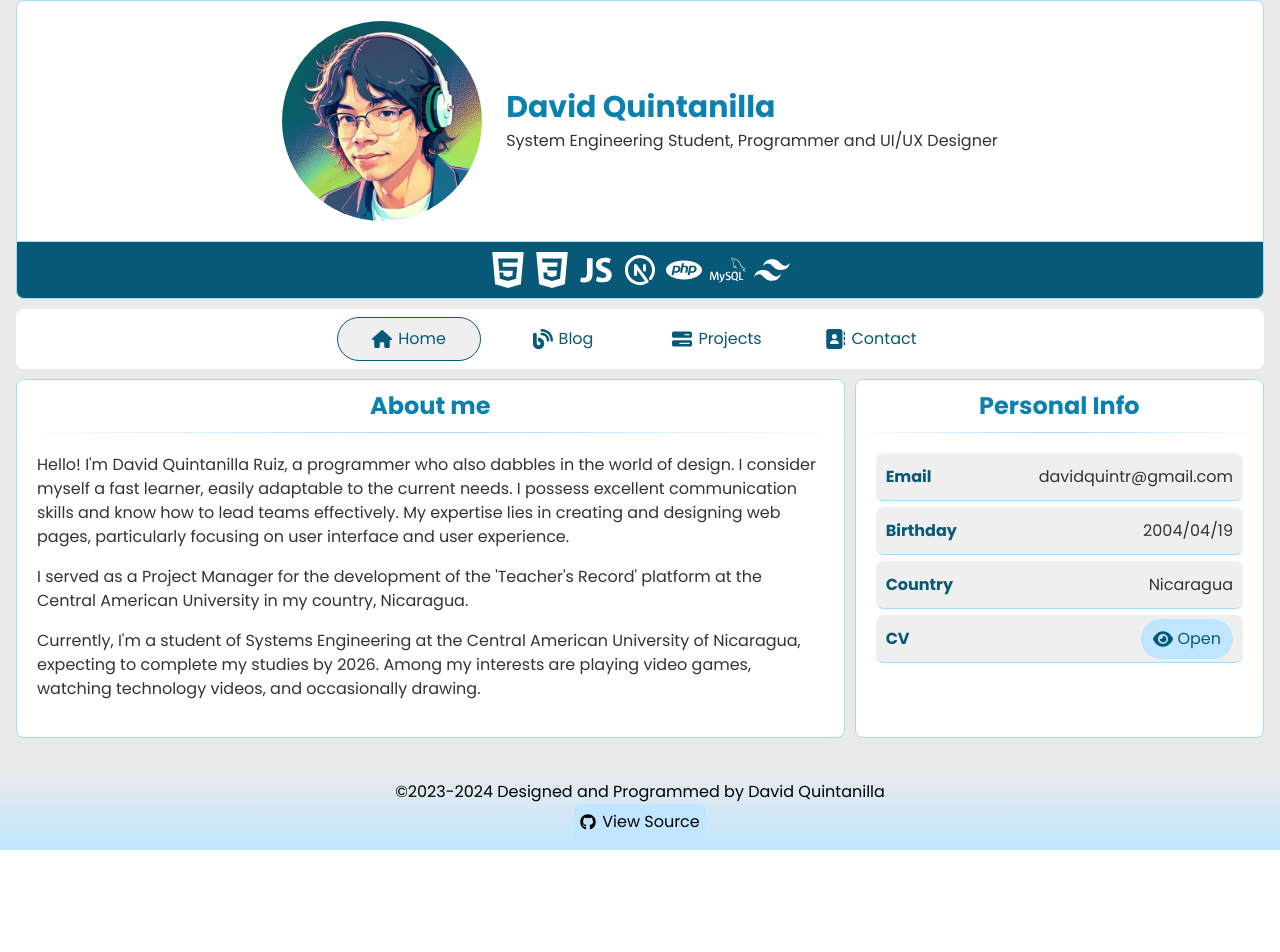
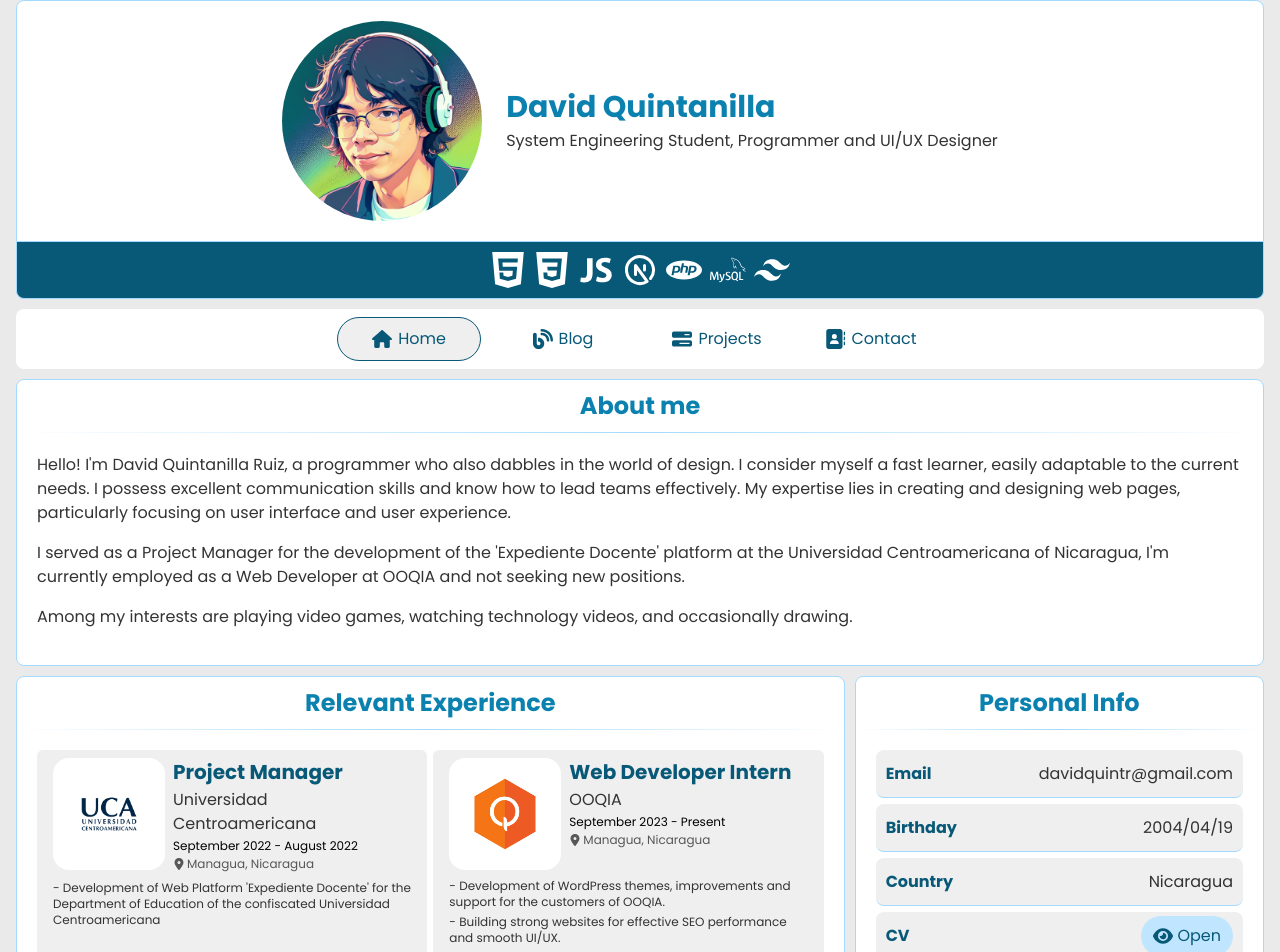
Before and after one commit to davidquintr/portfolio, a Next.js app: page / in a window 1280 px wide. Shown: the top 952 px of the page. Before the commit the page ends 850 px from the top, so only its background shows below. Built offline with nearby package versions, Linux system fonts and the light colour scheme; what tailwindcss-animated would draw is missing.

Commit message:
added experience

```diff
--- a/src/app/components/header.tsx
+++ b/src/app/components/header.tsx
@@ -17,12 +17,12 @@ export default function Header() {
     <header className="max-w-[1360px] w-full mx-auto">
       <div className="flex-col border sm:mx-4 bg-white dark:bg-black border-light-blue-200 dark:border-dark-blue-200 rounded-t-lg p-2.5 sm:p-5 dark:bg-dark-gradient flex justify-center gap-6 min-h-[240px] items-center sm:flex-row">
         <Image
-          className="rounded-full"
+          className="rounded-full size-[200px]"
           src="/davidquint-photo.png"
           quality={20}
-          width={200}
+          width={120}
           priority={true}
-          height={200}
+          height={120}
           alt={en.author}
           title={en.author}
         />
--- a/src/app/contact/page.tsx
+++ b/src/app/contact/page.tsx
@@ -91,7 +91,7 @@ export default function Contact() {
           </div>
           <button
             disabled={disableButton}
-            className="flex justify-center items-center w-full gap-2 mb-4 mt-2 py-2 rounded-full bg-light-blue-400 dark:bg-dark-blue-500 enabled:dark:hover:bg-dark-blue-200 dark:text-dark-blue-100  enabled:hover:bg-light-blue-500 enabled:active:scale-95 disabled:brightness-90 disabled:scale-95 transition-all text-white"
+            className="flex justify-center items-center w-full gap-2 mb-4 mt-2 py-2 rounded-full bg-light-blue-100 dark:bg-dark-blue-500 enabled:dark:hover:bg-dark-blue-200 dark:text-dark-blue-100  enabled:hover:bg-light-blue-300 enabled:active:scale-95 disabled:brightness-90 disabled:scale-95 transition-all text-light-blue-500"
           >
             <FontAwesomeIcon
               icon={inProgress ? faSpinner : faPaperPlane}
--- a/src/app/page.tsx
+++ b/src/app/page.tsx
@@ -3,7 +3,10 @@ import BoxContent from "./components/boxContent";
 import DetailItem from "./components/detailItem";
 import en from "./sources/en";
 import external from "./sources/external";
+import Image from "next/image";
 import { MetadataHome } from "./sources/metadata_en";
+import { FontAwesomeIcon } from "@fortawesome/react-fontawesome";
+import { faLocationDot } from "@fortawesome/free-solid-svg-icons";
 
 export const metadata: Metadata = MetadataHome;
 
@@ -11,7 +14,7 @@ export default function Home() {
   return (
     <article className="flex flex-col-reverse lg:grid lg:grid-cols-6 gap-2.5 w-full">
       <BoxContent
-        className="animate-delay-100 lg:animate-delay-0 lg:col-span-4"
+        className="animate-delay-200 lg:animate-delay-0 lg:col-span-6"
         title={en.home.about_me.title}
       >
         {en.home.about_me.description.split("\n").map((paragraph, index) => (
@@ -20,8 +23,57 @@ export default function Home() {
           </p>
         ))}
       </BoxContent>
+      <BoxContent title={en.home.experience.title} className="col-span-4 animate-delay-100">
+        <ul className="flex w-full flex-col gap-1.5 md:flex-row">
+          {en.home.experience.list.map((experience, index) => (
+            <li
+              className="md:w-[50%] px-4 py-2 rounded-md bg-light-gray dark:bg-dark-items flex flex-col"
+              key={index}
+            >
+              <div className="flex gap-2">
+                <picture className="bg-white rounded-2xl aspect-[1/1] size-28 grid place-items-center">
+                  <Image
+                    src={`/experience/${experience.name}.png`}
+                    loading="lazy"
+                    quality={50}
+                    width={64}
+                    height={64}
+                    alt={experience.name}
+                  />
+                </picture>
+                <figcaption className="flex flex-col gap-0.5">
+                  <h2 className="text-light-blue-500 dark:text-dark-blue-100 text-xl font-bold">
+                    {experience.position}
+                  </h2>
+                  <h3 className="text-light-black dark:text-white">{experience.name}</h3>
+                  <span className="text-xs">{experience.time}</span>
+                  <div className="flex gap-0.5 items-center text-light-shadow dark:text-dark-gray">
+                    <FontAwesomeIcon icon={faLocationDot} className="size-3" />
+                    <span className="text-xs">{experience.location}</span>
+                  </div>
+                </figcaption>
+              </div>
+              <div className="text-dark-gray mt-2 mb-3 text-xs flex-grow">
+                {experience.description.split("\n").map((paragraph, index) => (
+                  <p
+                    className="text-light-black dark:text-dark-gray mb-1 last:mb-0"
+                    key={index}
+                  >
+                    {paragraph}
+                  </p>
+                ))}
+              </div>
+              <div className="flex gap-1 dark:text-dark-gray text-light-shadow">
+                {experience.tech?.map((tech, index) => (
+                  <tech.icon key={index} className="size-6" />
+                ))}
+              </div>
+            </li>
+          ))}
+        </ul>
+      </BoxContent>
       <BoxContent
-        className="lg:col-span-2 lg:animate-delay-100"
+        className="lg:col-span-2 lg:animate-delay-100 animate-delay-100"
         title={en.home.personal_info.title}
       >
         <DetailItem
--- a/src/app/sources/en.tsx
+++ b/src/app/sources/en.tsx
@@ -1,4 +1,5 @@
 import ProjectsEn from "./projects_en";
+import tech from "./techStack";
 
 const en = {
   author: "David Quintanilla",
@@ -25,25 +26,32 @@ const en = {
   },
   home: {
     experience: {
-      title: "Experience",
-      list: {
-        uca: {
+      title: "Relevant Experience",
+      list: [
+        {
           name: "Universidad Centroamericana",
           position: "Project Manager",
+          location: "Managua, Nicaragua",
           time: "September 2022 - August 2022",
+          tech: [tech.html, tech.css, tech.javascript,tech.dotnet, tech.sqlserver],
+          description: `- Development of Web Platform 'Expediente Docente' for the Department of Education of the confiscated Universidad Centroamericana`
         },
-        ooqia: {
+        {
           name: "OOQIA",
           position: "Web Developer Intern",
+          location: "Managua, Nicaragua",
           time: "September 2023 - Present",
+          tech: [tech.wordpress, tech.html, tech.css, tech.javascript, tech.sass, tech.vuejs, tech.nuxtjs, tech.mysql],
+          description: `- Development of WordPress themes, improvements and support for the customers of OOQIA.
+          - Building strong websites for effective SEO performance and smooth UI/UX.`
         },
-      },
+      ],
     },
     about_me: {
       title: "About me",
       description: `Hello! I'm David Quintanilla Ruiz, a programmer who also dabbles in the world of design. I consider myself a fast learner, easily adaptable to the current needs. I possess excellent communication skills and know how to lead teams effectively. My expertise lies in creating and designing web pages, particularly focusing on user interface and user experience.
-      I served as a Project Manager for the development of the 'Teacher's Record' platform at the Central American University in my country, Nicaragua.
-      Currently, I'm a student of Systems Engineering at the Central American University of Nicaragua, expecting to complete my studies by 2026. Among my interests are playing video games, watching technology videos, and occasionally drawing.`,
+      I served as a Project Manager for the development of the 'Expediente Docente' platform at the Universidad Centroamericana of Nicaragua, I'm currently employed as a Web Developer at OOQIA and not seeking new positions.
+      Among my interests are playing video games, watching technology videos, and occasionally drawing.`,
     },
     personal_info: {
       title: "Personal Info",
--- a/src/app/sources/techStack.tsx
+++ b/src/app/sources/techStack.tsx
@@ -16,6 +16,9 @@ import {
   SiCplusplus,
   SiGit,
   SiMarkdown,
+  SiVuedotjs,
+  SiWordpress,
+  SiNuxtdotjs,
 } from "react-icons/si";
 import { TbBrandCSharp, TbBrandKotlin, TbBrandNextjs } from "react-icons/tb";
 import { IoLogoJavascript } from "react-icons/io";
@@ -106,6 +109,18 @@ const techStack: TechStack = {
     text: "TailwindCSS",
     icon: SiTailwindcss,
   },
+  vuejs: {
+    text: "Vue.js",
+    icon: SiVuedotjs
+  },
+  wordpress: {
+    text: "WordPress",
+    icon: SiWordpress
+  },
+  nuxtjs: {
+    text: "Nuxt.js",
+    icon: SiNuxtdotjs,
+  }
 };
 
 export default techStack;
--- a/tailwind.config.ts
+++ b/tailwind.config.ts
@@ -43,6 +43,7 @@ const config: Config = {
           black: "#333333",
           gray: "#efefef",
           bg: "#eaeaea",
+          shadow: '#575757',
           blue: {
             100: "#c0e6ff",
             200: "#a3daff",
```
Also changed, not shown: public/experience/OOQIA.png (added), public/experience/Universidad Centroamericana.png (added).
